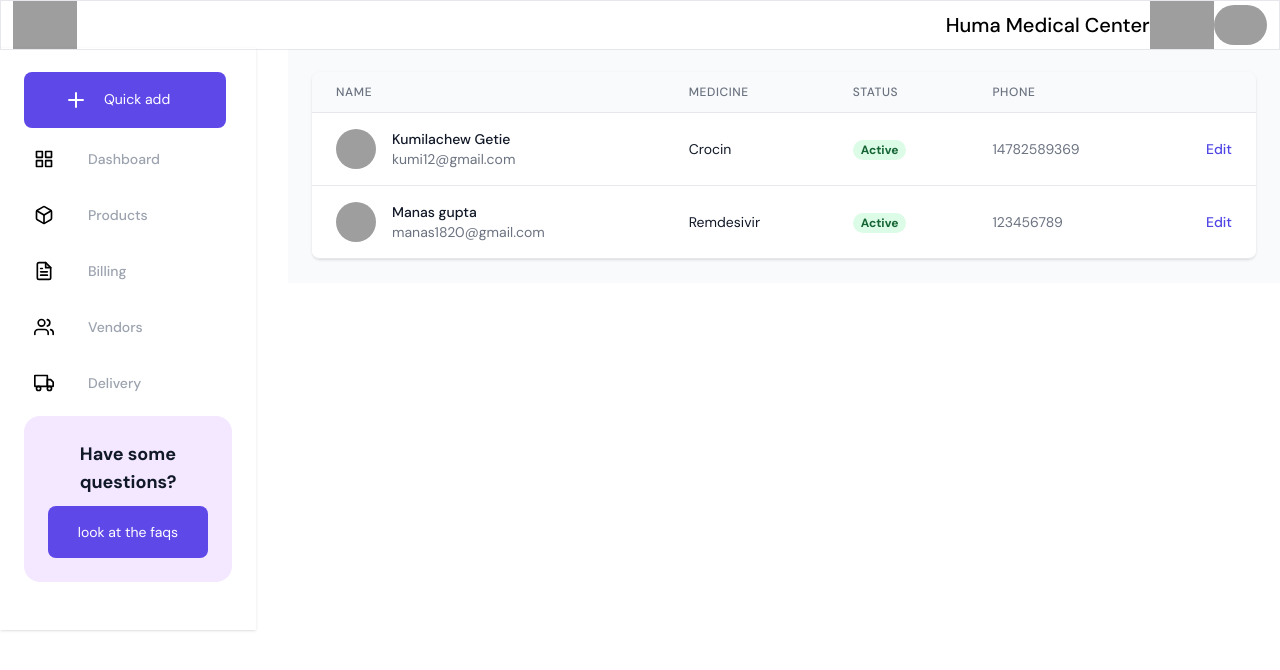
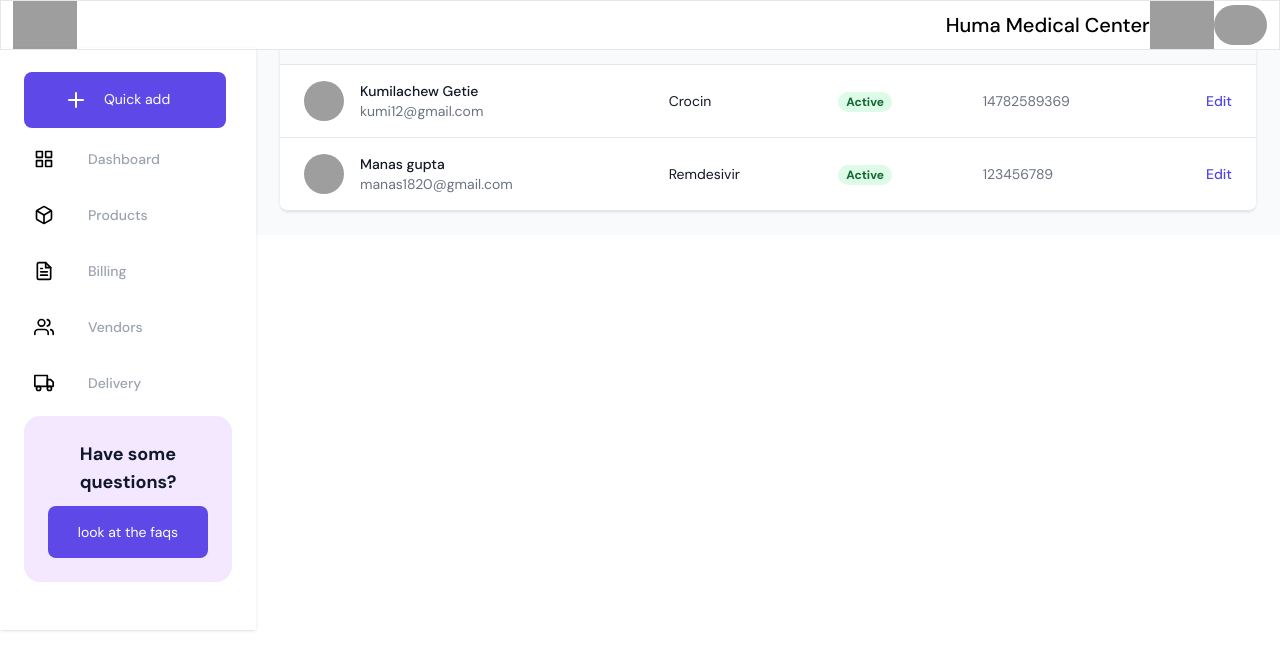
Before and after one commit to Kumilachew-g/pharmacy-app, a React (Create React App) app: page /vendors in a window 1280 px wide. Shown: the top 670 px of the page. Built offline with nearby package versions, Linux system fonts and the light colour scheme; grey boxes are pictures that could not be loaded.

Commit message:
Update Vendor page

```diff
--- a/src/routes/Vendors.jsx
+++ b/src/routes/Vendors.jsx
@@ -30,7 +30,7 @@ const Vendor = () => {
       <div className="flex w-full overflow-x-hidden">
         <SideBar place="4" />
         {/* main content container */}
-        <div className="p-6 bg-gray-50 mt-12 ml-72 w-full">
+        <div className="mt-auto w-4/5 p-6 bg-gray-50 ml-auto">
           <div className="flex flex-col">
             <div className="-my-2 overflow-x-auto sm:-mx-6 lg:-mx-8">
               <div className="py-2 align-middle inline-block min-w-full sm:px-6 lg:px-8">
```
